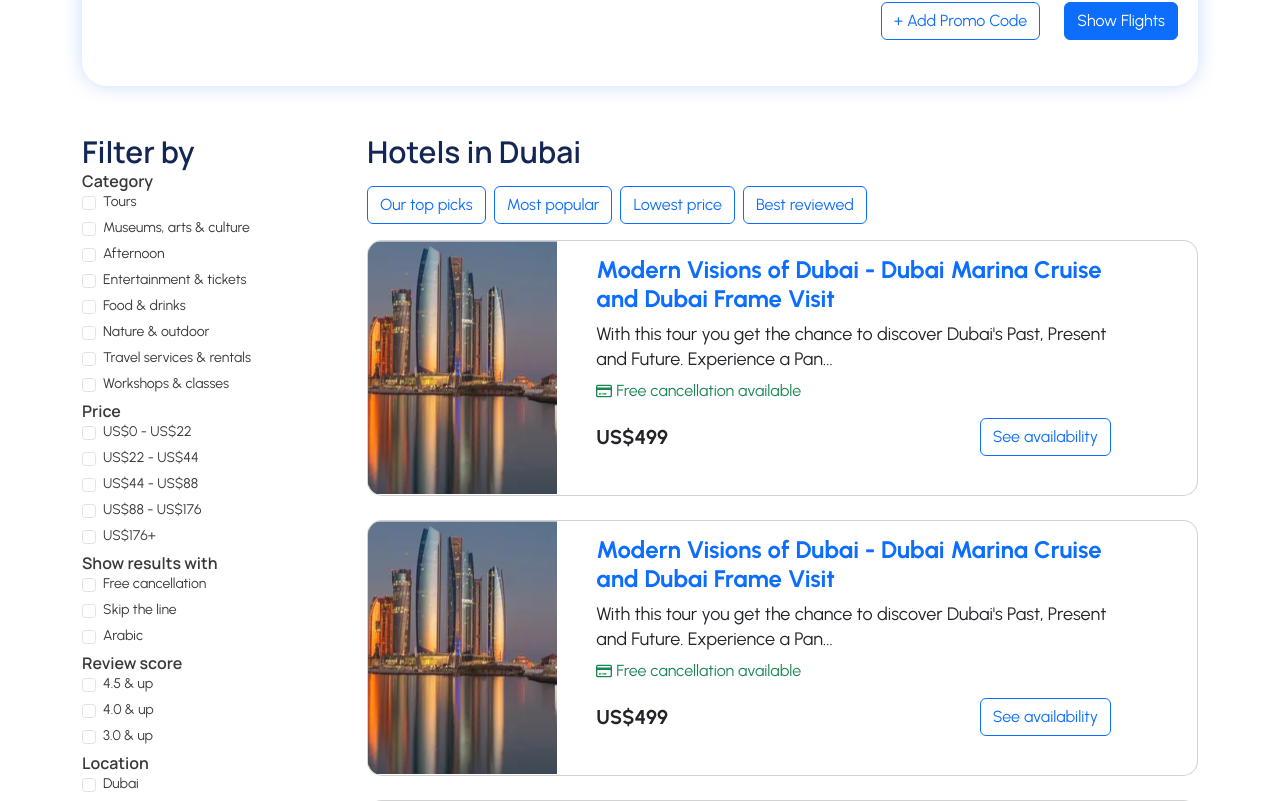
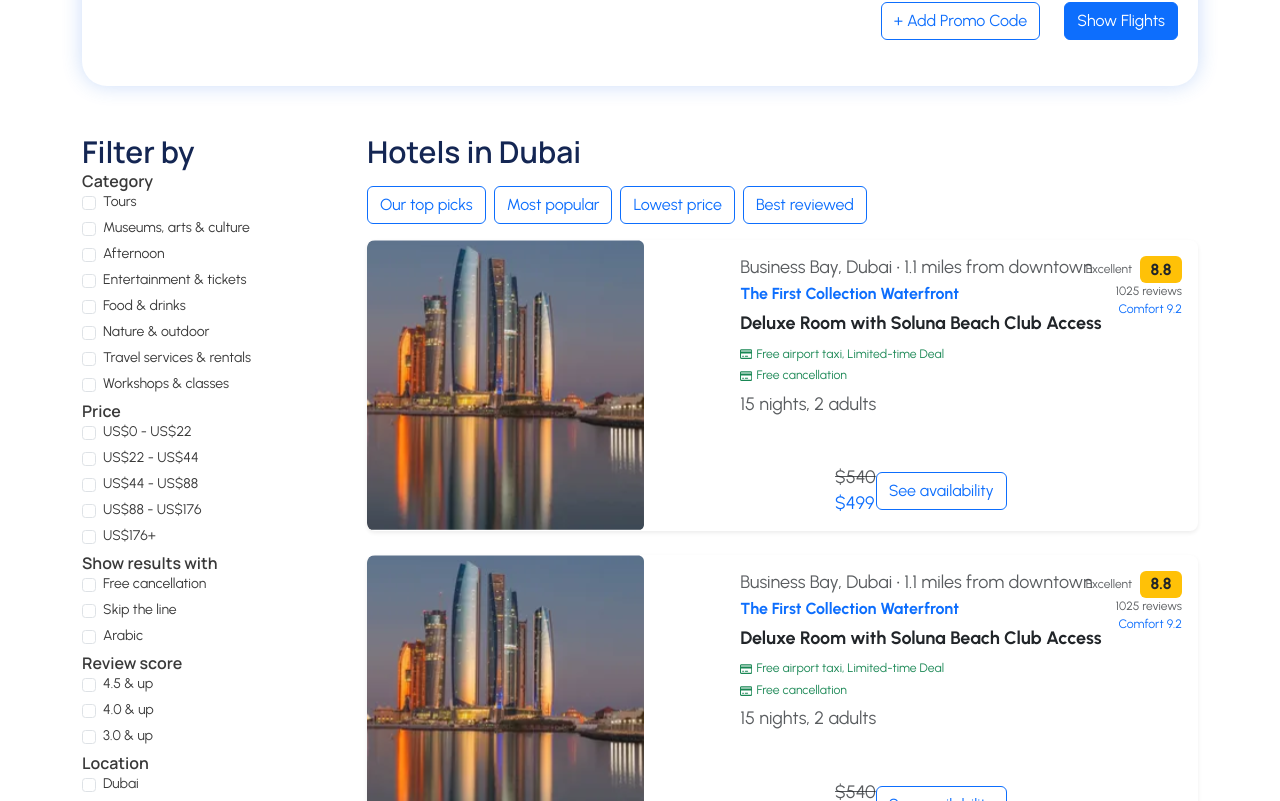
Before and after one commit to afzalimdad9/travel-mania, a Next.js app: page /hotelsearchresults in a window 1280 px wide. Shown: the part 959-1760 px from the top of the page. Built offline with nearby package versions, Linux system fonts and the light colour scheme.

Commit message:
feat: updated hotels search result page

```diff
--- a/src/pages/hotelsearchresults.jsx
+++ b/src/pages/hotelsearchresults.jsx
@@ -17,30 +17,54 @@ import { FaRegCreditCard } from "react-icons/fa6";
 const searchResults = [
   {
     image: ModernVision,
-    title:
-      "Modern Visions of Dubai - Dubai Marina Cruise and Dubai Frame Visit",
-    description:
-      "With this tour you get the chance to discover Dubai's Past, Present and Future. Experience a Pan...",
-    price: "US$499",
-    cancellation: "Free cancellation available",
+    location: "Business Bay, Dubai",
+    distance: "1.1 miles from downtown",
+    title: "The First Collection Waterfront",
+    description: "Deluxe Room with Soluna Beach Club Access",
+    features: ["Free airport taxi, Limited-time Deal", "Free cancellation"],
+    nights: "15 nights, 2 adults",
+    originalPrice: "$540",
+    discountedPrice: "$499",
+    rating: {
+      score: "8.8",
+      text: "Excellent",
+      reviews: "1025 reviews",
+      comfortScore: "Comfort 9.2",
+    },
   },
   {
     image: ModernVision,
-    title:
-      "Modern Visions of Dubai - Dubai Marina Cruise and Dubai Frame Visit",
-    description:
-      "With this tour you get the chance to discover Dubai's Past, Present and Future. Experience a Pan...",
-    price: "US$499",
-    cancellation: "Free cancellation available",
+    location: "Business Bay, Dubai",
+    distance: "1.1 miles from downtown",
+    title: "The First Collection Waterfront",
+    description: "Deluxe Room with Soluna Beach Club Access",
+    features: ["Free airport taxi, Limited-time Deal", "Free cancellation"],
+    nights: "15 nights, 2 adults",
+    originalPrice: "$540",
+    discountedPrice: "$499",
+    rating: {
+      score: "8.8",
+      text: "Excellent",
+      reviews: "1025 reviews",
+      comfortScore: "Comfort 9.2",
+    },
   },
   {
     image: ModernVision,
-    title:
-      "Modern Visions of Dubai - Dubai Marina Cruise and Dubai Frame Visit",
-    description:
-      "With this tour you get the chance to discover Dubai's Past, Present and Future. Experience a Pan...",
-    price: "US$499",
-    cancellation: "Free cancellation available",
+    location: "Business Bay, Dubai",
+    distance: "1.1 miles from downtown",
+    title: "The First Collection Waterfront",
+    description: "Deluxe Room with Soluna Beach Club Access",
+    features: ["Free airport taxi, Limited-time Deal", "Free cancellation"],
+    nights: "15 nights, 2 adults",
+    originalPrice: "$540",
+    discountedPrice: "$499",
+    rating: {
+      score: "8.8",
+      text: "Excellent",
+      reviews: "1025 reviews",
+      comfortScore: "Comfort 9.2",
+    },
   },
 ];
 
@@ -103,7 +127,7 @@ const HotelSearchResults = () => {
       <Layout>
         <HotelBanner />
         <BannerForm />
-        <Container className="mt-5 d-flex flex-column align-items-end">
+        <Container className="mt-5 d-flex flex-column align-items-stretch">
           <Row>
             <Col md={3}>
               <h5>Filter by</h5>
@@ -201,29 +225,49 @@ const HotelSearchResults = () => {
                 <Button variant="outline-primary">Best reviewed</Button>
               </div>
               {searchResults.map((result, index) => (
-                <Card key={index} className="mb-4">
-                  <Row noGutters>
-                    <Col md={3}>
+                <Card key={index} className="mb-4 border-0 shadow-sm rounded-3">
+                  <Row className="g-0">
+                    <Col md={4}>
                       <Image
                         src={result.image}
                         alt={result.title}
-                        className="object-fit-cover"
+                        layout="responsive"
+                        className="img-fluid rounded-start"
                       />
                     </Col>
                     <Col md={8}>
-                      <Card.Body>
-                        <Card.Title className="fs-4 text-primary">
-                          {result.title}
-                        </Card.Title>
-                        <Card.Text>{result.description}</Card.Text>
-                        <Card.Text className="text-success fs-6 d-flex flex-row align-align-items-center">
-                          <FaRegCreditCard className="me-1" />
-                          {result.cancellation}
-                        </Card.Text>
-                        <div className="d-flex flex-row justify-content-between my-3">
-                          <Card.Text className="fs-5 fw-bold">
-                            {result.price}
+                      <Card.Body className="d-flex flex-column justify-content-between h-100">
+                        <div>
+                          <Card.Text className="text-muted mb-1">
+                            {result.location} • {result.distance}
                           </Card.Text>
+                          <Card.Title className="text-primary h5">
+                            {result.title}
+                          </Card.Title>
+                          <Card.Text className="fw-bold mb-2">
+                            {result.description}
+                          </Card.Text>
+                          <ul className="list-unstyled mb-2">
+                            {result.features.map((feature, idx) => (
+                              <li key={idx} className="text-success small mb-1">
+                                <FaRegCreditCard className="me-1" />
+                                {feature}
+                              </li>
+                            ))}
+                          </ul>
+                          <Card.Text className="text-muted small mb-2">
+                            {result.nights}
+                          </Card.Text>
+                        </div>
+                        <div className="d-flex justify-content-between align-items-center mt-3">
+                          <div>
+                            <Card.Text className="mb-0 text-decoration-line-through text-muted">
+                              {result.originalPrice}
+                            </Card.Text>
+                            <Card.Text className="h4 mb-0 text-primary">
+                              {result.discountedPrice}
+                            </Card.Text>
+                          </div>
                           <Button variant="outline-primary">
                             See availability
                           </Button>
@@ -231,6 +275,22 @@ const HotelSearchResults = () => {
                       </Card.Body>
                     </Col>
                   </Row>
+                  <div className="position-absolute top-0 end-0 mt-3 me-3 text-end">
+                    <div className="d-flex align-items-center">
+                      <span className="text-muted me-2 small">
+                        {result.rating.text}
+                      </span>
+                      <span className="badge bg-warning text-dark fs-6">
+                        {result.rating.score}
+                      </span>
+                    </div>
+                    <div className="small text-muted">
+                      {result.rating.reviews}
+                    </div>
+                    <div className="small text-primary">
+                      {result.rating.comfortScore}
+                    </div>
+                  </div>
                 </Card>
               ))}
             </Col>
```
